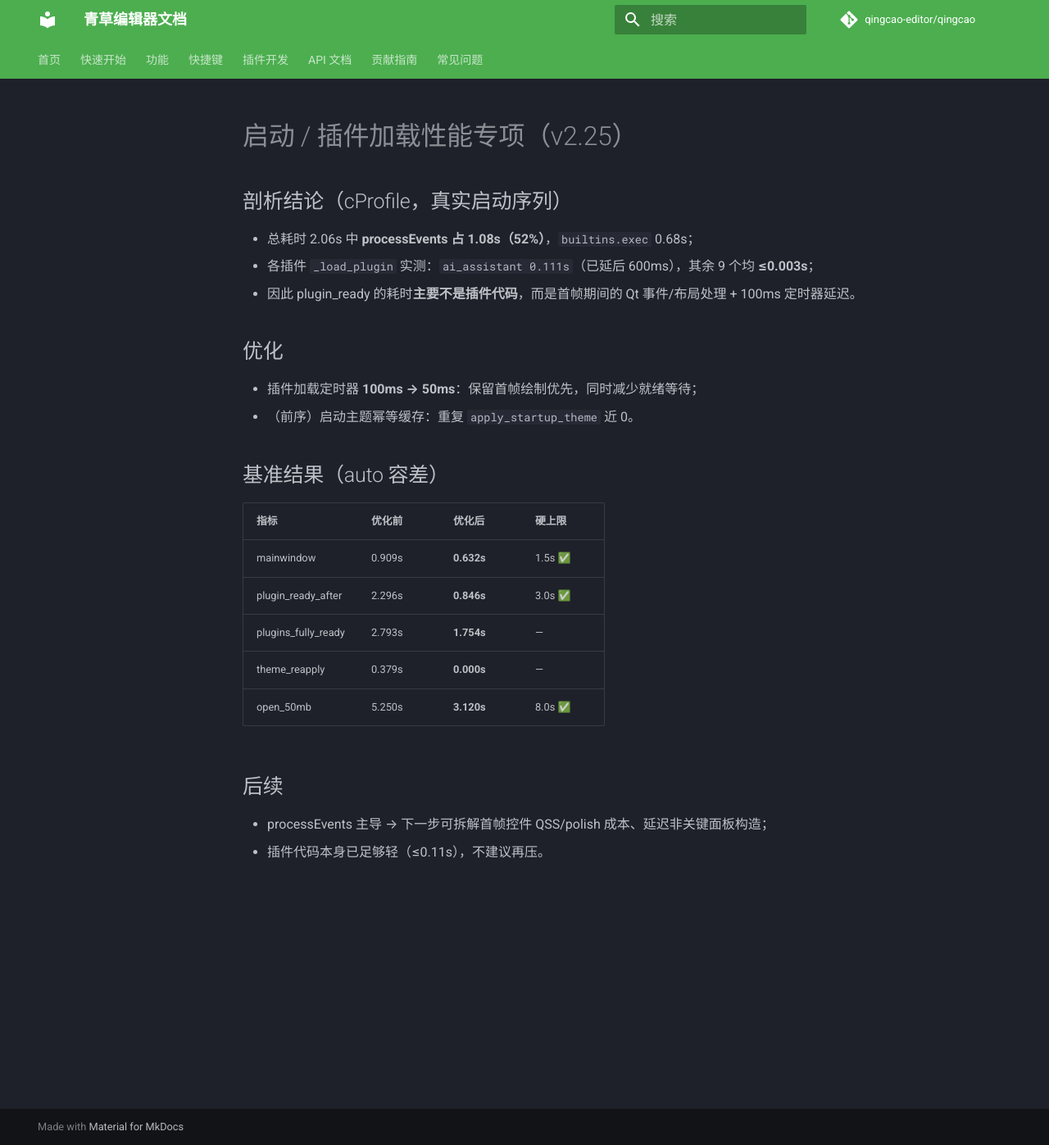
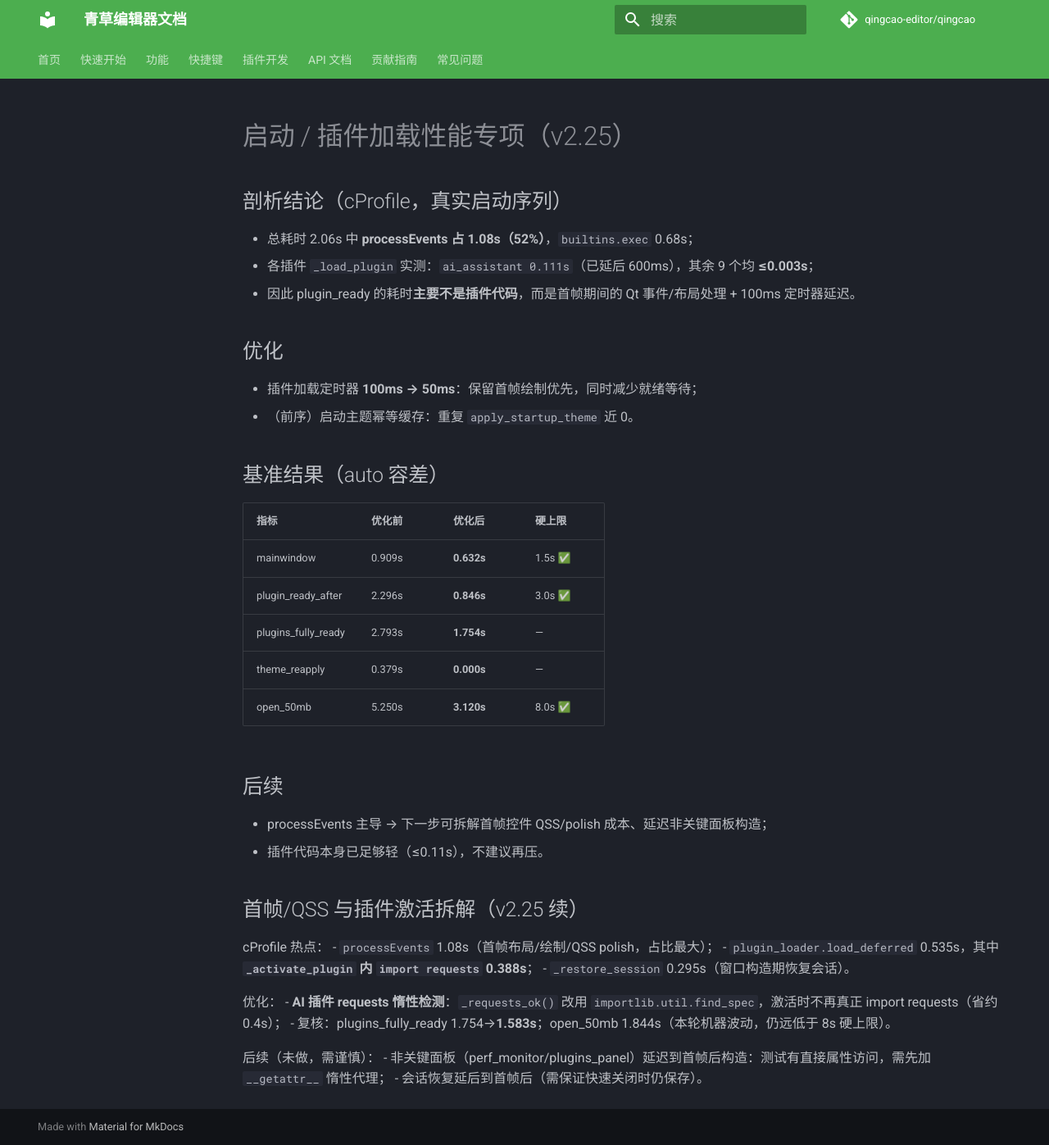
Before and after one commit to TomJerryGit/qingcao, an MkDocs documentation site: the page built from docs/perf_plugin_load.md, in a window 1280 px wide and 1397 px high. Shown: the whole window at 82% size. Built offline with MkDocs 1.6.1 and Material for MkDocs 9.7.7, drawn with Linux system fonts in a browser that asks for light colours; comment, search, counter and statistics services are not loaded.

Commit message:
perf: AI 插件 requests 惰性检测（激活省 ~0.4s）+ 首帧热点拆解文档

```diff
--- a/docs/perf_plugin_load.md
+++ b/docs/perf_plugin_load.md
@@ -25,3 +25,18 @@
 
 - processEvents 主导 → 下一步可拆解首帧控件 QSS/polish 成本、延迟非关键面板构造；
 - 插件代码本身已足够轻（≤0.11s），不建议再压。
+
+## 首帧/QSS 与插件激活拆解（v2.25 续）
+
+cProfile 热点：
+- `processEvents` 1.08s（首帧布局/绘制/QSS polish，占比最大）；
+- `plugin_loader.load_deferred` 0.535s，其中 **`_activate_plugin` 内 `import requests` 0.388s**；
+- `_restore_session` 0.295s（窗口构造期恢复会话）。
+
+优化：
+- **AI 插件 requests 惰性检测**：`_requests_ok()` 改用 `importlib.util.find_spec`，激活时不再真正 import requests（省约 0.4s）；
+- 复核：plugins_fully_ready 1.754→**1.583s**；open_50mb 1.844s（本轮机器波动，仍远低于 8s 硬上限）。
+
+后续（未做，需谨慎）：
+- 非关键面板（perf_monitor/plugins_panel）延迟到首帧后构造：测试有直接属性访问，需先加 `__getattr__` 惰性代理；
+- 会话恢复延后到首帧后（需保证快速关闭时仍保存）。
```
Also changed, not shown: 1 other file.
